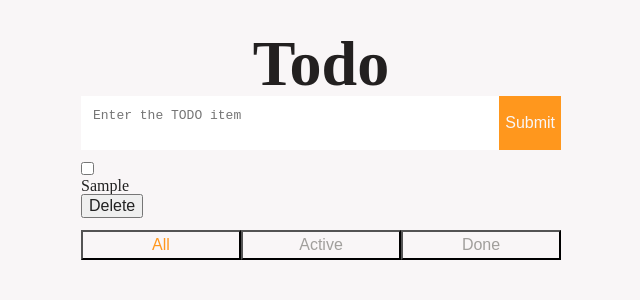
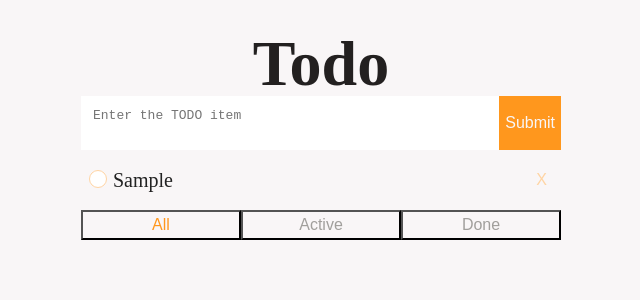
Before and after one commit to JaeYeopHan/todo-2020, a React (Create React App) app: page / in a window 1280 px wide. Both pictures are taken after typing "Sample" into the empty fields and a click on the button "Submit". Shown: the top 300 px of the page, without its empty margins (319-959 px from the left). Built offline with nearby package versions, Linux system fonts and the light colour scheme.

Commit message:
feat: Add Item component style

```diff
--- /dev/null
+++ b/src/components/Item.scss
@@ -0,0 +1,67 @@
+.item {
+  display: flex;
+  padding: 8px;
+}
+
+.item-checkbox {
+  display: none;
+
+  + label {
+    position: relative;
+    display: inline-block;
+    margin-right: 1.5rem;
+
+    &:before {
+      content: "";
+      position: absolute;
+      top: 0;
+      left: 0;
+      width: 1rem;
+      height: 1rem;
+      border: 1px solid #ffd4a3;
+      border-radius: 50%;
+      background: #fff;
+      text-align: center;
+      transition: background 200ms ease-out;
+    }
+  }
+
+  &:checked {
+    + label {
+      &:before {
+        content: "";
+        background: #ffd4a3;
+      }
+
+      &:after {
+        content: "";
+        position: absolute;
+        top: 2px;
+        left: 6px;
+        opacity: 1;
+        width: 5px;
+        height: 10px;
+        transform: rotate(45deg);
+        border-bottom: 2px solid #ff971d;
+        border-right: 2px solid #ff971d;
+      }
+    }
+  }
+}
+
+.item-contents {
+  width: 100%;
+  font-size: 20px;
+}
+
+.item-contents--cancel {
+  text-decoration: line-through;
+  color: #a19f9c;
+}
+
+.item-button {
+  color: #ffd4a3;
+  background-color: transparent;
+  border: transparent;
+  border-radius: 50%;
+}
--- a/src/components/Item.tsx
+++ b/src/components/Item.tsx
@@ -1,3 +1,6 @@
+import "./Item.scss";
+
+import classnames from "classnames";
 import React from "react";
 import { useDispatch } from "react-redux";
 
@@ -9,18 +12,26 @@ export const Item = (props: IItemProps) => {
   const dispatch = useDispatch();
   const { id, contents, isCompleted } = props;
 
+  const itemContentsStyle = classnames("item-contents", {
+    "item-contents--cancel": isCompleted
+  });
+
   return (
-    <li>
-      <label htmlFor={id} />
+    <li className="item">
       <input
+        className="item-checkbox"
         type="checkbox"
         id={id}
         checked={isCompleted}
         onChange={() => dispatch(todoActions.toggle({ id }))}
       />
-      <div>{contents}</div>
-      <button onClick={() => dispatch(todoActions.delete({ id }))}>
-        Delete
+      <label className="item-checkbox-label" htmlFor={id} />
+      <div className={itemContentsStyle}>{contents}</div>
+      <button
+        className="item-button"
+        onClick={() => dispatch(todoActions.delete({ id }))}
+      >
+        X
       </button>
     </li>
   );
```
